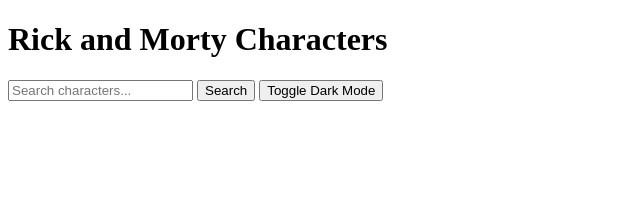
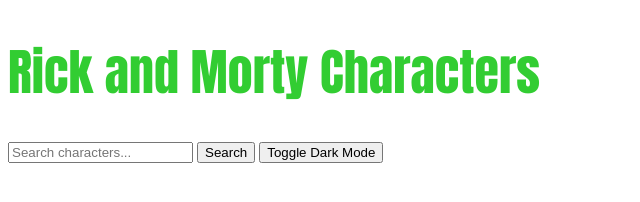
Before and after one commit to Jvertt/phase-1-project, a plain HTML site: page index.html in a window 1280 px wide. Shown: the whole page, without its empty margins (0-640 px from the left). Drawn offline with Linux system fonts and the light colour scheme.

Commit message:
updating and adding css

```diff
--- a/style.css
+++ b/style.css
@@ -1,3 +1,8 @@
+h1 {
+  font-family: impact,fantasy;
+  color: limegreen;
+  font-size: 50px;
+}
 body.dark-mode {
   background-color: black;
   color: white;
```
